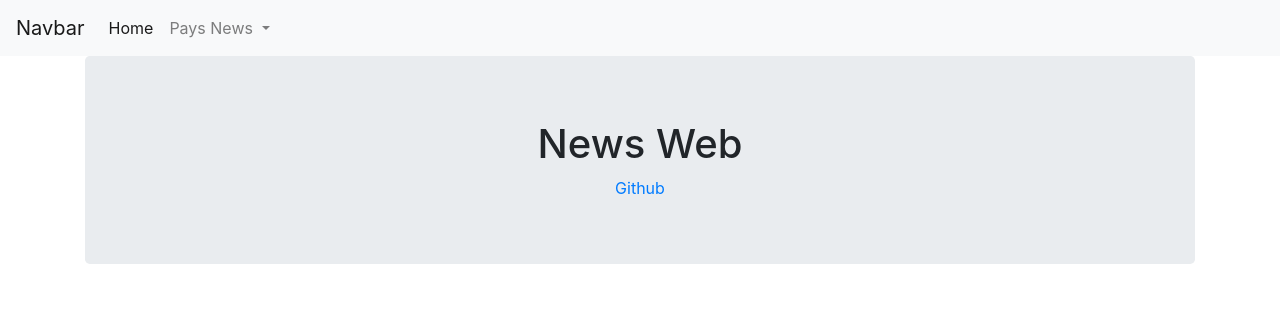
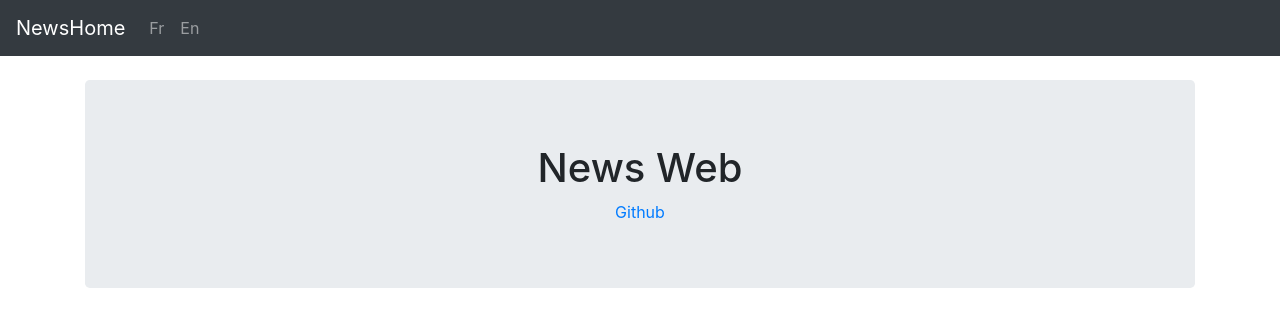
Before and after one commit to SamirPS/News-Flask, a Flask app: page / in a window 1280 px wide. Shown: the top 327 px of the page. Run offline with Flask 2, Linux system fonts and the light colour scheme; some libraries are stand-ins or nearby versions.

Commit message:
Update index.html

```diff
--- a/app/templates/index.html
+++ b/app/templates/index.html
@@ -1,33 +1,29 @@
-<link href="//maxcdn.bootstrapcdn.com/bootstrap/4.1.1/css/bootstrap.min.css" rel="stylesheet" id="bootstrap-css">
-<script src="//maxcdn.bootstrapcdn.com/bootstrap/4.1.1/js/bootstrap.min.js"></script>
-<script src="//cdnjs.cloudflare.com/ajax/libs/jquery/3.2.1/jquery.min.js"></script>
+<meta name="viewport" content="width=device-width, initial-scale=1">
+ <link rel="stylesheet" href="https://maxcdn.bootstrapcdn.com/bootstrap/4.5.2/css/bootstrap.min.css">
+ <script src="https://ajax.googleapis.com/ajax/libs/jquery/3.5.1/jquery.min.js"></script>
+ <script src="https://cdnjs.cloudflare.com/ajax/libs/popper.js/1.16.0/umd/popper.min.js"></script>
+ <script src="https://maxcdn.bootstrapcdn.com/bootstrap/4.5.2/js/bootstrap.min.js"></script>
 <!------ Include the above in your HEAD tag ---------->
 
-
-    <nav class="navbar navbar-expand-lg navbar-light bg-light">
-  <a class="navbar-brand" href="https://newswebs.herokuapp.com/">Navbar</a>
-  <button class="navbar-toggler" type="button" data-toggle="collapse" data-target="#navbarSupportedContent" aria-controls="navbarSupportedContent" aria-expanded="false" aria-label="Toggle navigation">
+    <nav class="navbar navbar-expand-md bg-dark navbar-dark">
+  <a class="navbar-brand" href="https://newswebs.herokuapp.com/">NewsHome</a>
+  <button class="navbar-toggler" type="button" data-toggle="collapse" data-target="#collapsibleNavbar">
     <span class="navbar-toggler-icon"></span>
   </button>
-
-  <div class="collapse navbar-collapse" id="navbarSupportedContent">
-    <ul class="navbar-nav mr-auto">
-      <li class="nav-item active">
-        <a class="nav-link" href="https://newswebs.herokuapp.com/">Home <span class="sr-only">(current)</span></a>
+  <div class="collapse navbar-collapse" id="collapsibleNavbar">
+    <ul class="navbar-nav">
+      <li class="nav-item">
+        <a class="nav-link" href="https://newswebs.herokuapp.com/fr">Fr</a>
       </li>
-      <li class="nav-item dropdown">
-        <a class="nav-link dropdown-toggle" href="#" id="navbarDropdown" role="button" data-toggle="dropdown" aria-haspopup="true" aria-expanded="false">
-          Pays News
-        </a>
-        <div class="dropdown-menu" aria-labelledby="navbarDropdown">
-          <a class="dropdown-item" href="https://newswebs.herokuapp.com/fr">Fr</a>
-          <a class="dropdown-item" href="https://newswebs.herokuapp.com/en">En</a>
-          <div class="dropdown-divider"></div>
-        </div>
+      <li class="nav-item">
+        <a class="nav-link" href="https://newswebs.herokuapp.com/en">En</a>
       </li>
     </ul>
   </div>
 </nav>
+<br>
+
+
 
 <main role="main" class="container">
     <div class="jumbotron text-center">
```
